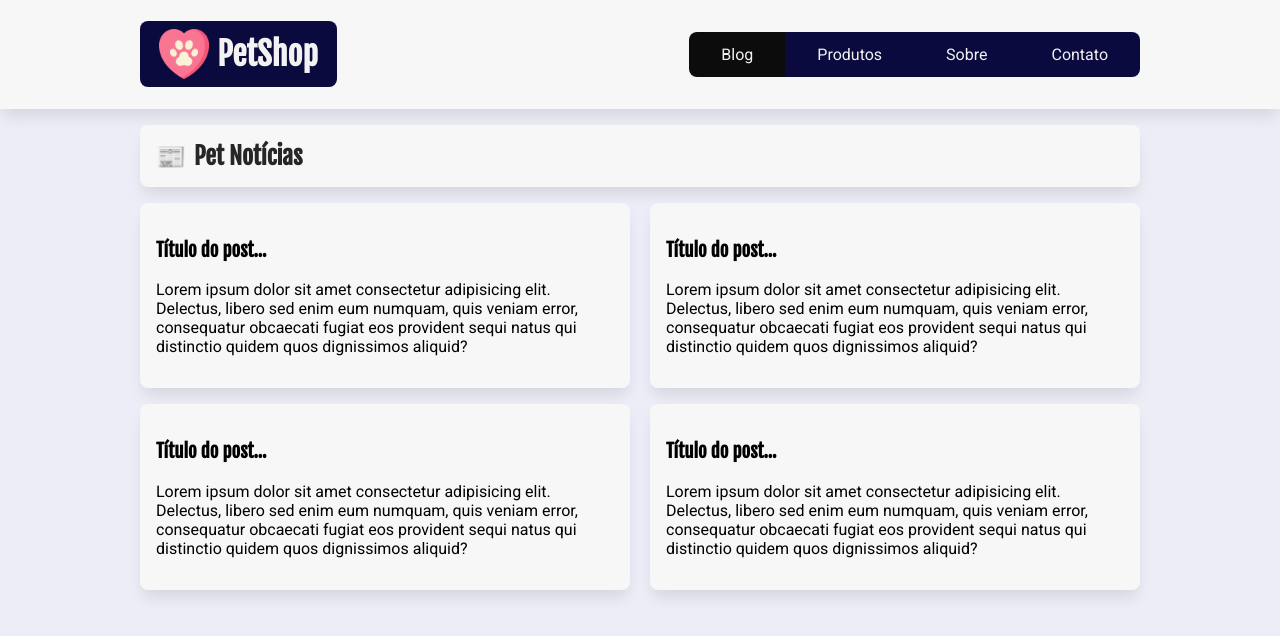
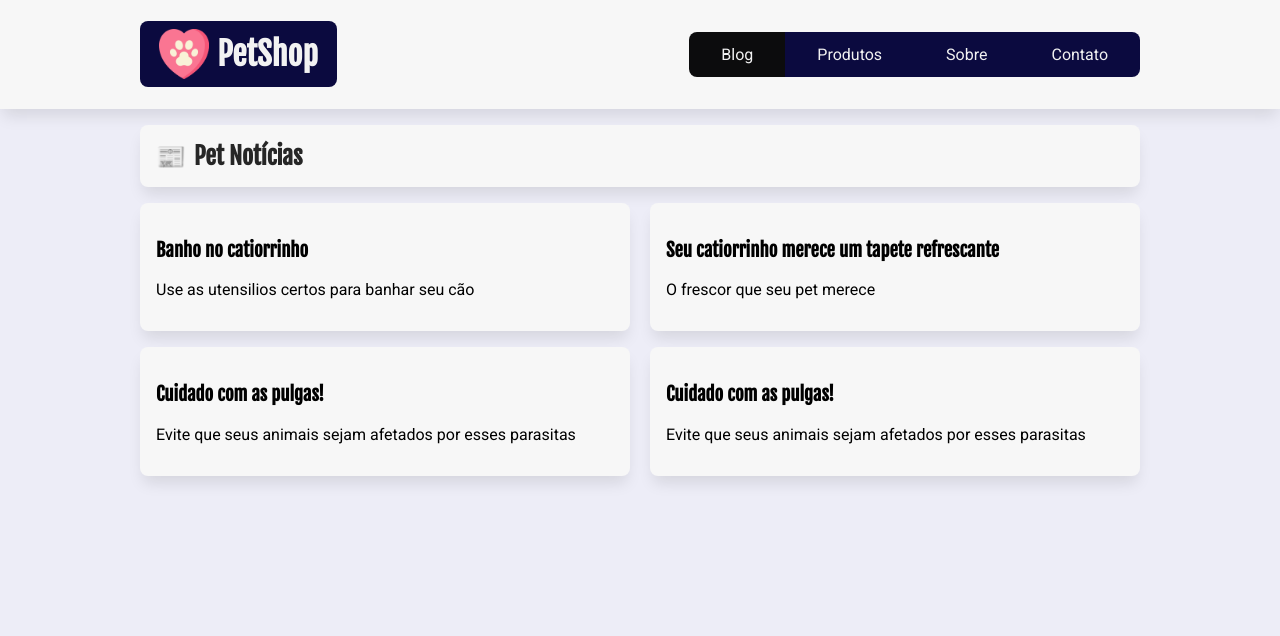
Before and after one commit to thiagoribeiro2003/petshop-react, a React (Create React App) app: page / in a window 1280 px wide. Shown: the top 636 px of the page. Built offline with nearby package versions, Linux system fonts and the light colour scheme.

Commit message:
Exercício map usando da forma desestruturada

```diff
--- a/src/components/ListaPosts/ListaPosts.jsx
+++ b/src/components/ListaPosts/ListaPosts.jsx
@@ -1,46 +1,50 @@
 import estilos from "./ListaPosts.module.css";
 const ListaPosts = () => {
+  const posts = [
+    {
+      id: 1,
+      titulo: "Banho no catiorrinho",
+      subtitulo: "Use as utensilios certos para banhar seu cão",
+      descricao:
+        "Banhos regulares mantém os pelos e pele de seu cachorro limpa, renovada e saudável. O processo de ensaboar e escovar remove resíduos de pelos e peles que já estão mortas, providenciando um maior respiro da pele de seu cachorro",
+      categoria: "bem-estar",
+    },
+    {
+      id: 2,
+      titulo: "Seu catiorrinho merece um tapete refrescante",
+      subtitulo: "O frescor que seu pet merece",
+      descricao:
+        "O produto é um colchonete de nylon, recheado com espuma e gel (não tóxico), que promete refrescar os bichos. O gel interno é ativado com o peso e a pressão do animal, ou seja, começa a funcionar quando o pet está sobre ele. O tapete promete baixar a temperatura entre 6ºC e 10°C em relação à registrada no ambiente.",
+      categoria: "bem-estar",
+    },
+    {
+      id: 3,
+      titulo: "Cuidado com as pulgas!",
+      subtitulo: "Evite que seus animais sejam afetados por esses parasitas",
+      descricao:
+        "Para prevenir que o seu pet seja infestado, coleiras e sprays anti-pulgas e carrapatos são boas opções. Procure uma clínica veterinária para saber qual é a melhor escolha para o seu animal, de acordo com o porte, tipo de pelo e idade. Os sprays precisam ser reforçados a cada 30 dias para que o efeito seja mantido.",
+      categoria: "bem-estar",
+    },
+
+    {
+      id: 4,
+      titulo: "Cuidado com as pulgas!",
+      subtitulo: "Evite que seus animais sejam afetados por esses parasitas",
+      descricao:
+        "Para prevenir que o seu pet seja infestado, coleiras e sprays anti-pulgas e carrapatos são boas opções. Procure uma clínica veterinária para saber qual é a melhor escolha para o seu animal, de acordo com o porte, tipo de pelo e idade. Os sprays precisam ser reforçados a cada 30 dias para que o efeito seja mantido.",
+      categoria: "bem-estar",
+    },
+  ];
+
   return (
     <div className={estilos.lista_posts}>
-      <article className={estilos.post}>
-        <h3>Título do post...</h3>
-        <p>
-          Lorem ipsum dolor sit amet consectetur adipisicing elit. Delectus,
-          libero sed enim eum numquam, quis veniam error, consequatur obcaecati
-          fugiat eos provident sequi natus qui distinctio quidem quos
-          dignissimos aliquid?
-        </p>
-      </article>
-
-      <article className={estilos.post}>
-        <h3>Título do post...</h3>
-        <p>
-          Lorem ipsum dolor sit amet consectetur adipisicing elit. Delectus,
-          libero sed enim eum numquam, quis veniam error, consequatur obcaecati
-          fugiat eos provident sequi natus qui distinctio quidem quos
-          dignissimos aliquid?
-        </p>
-      </article>
-
-      <article className={estilos.post}>
-        <h3>Título do post...</h3>
-        <p>
-          Lorem ipsum dolor sit amet consectetur adipisicing elit. Delectus,
-          libero sed enim eum numquam, quis veniam error, consequatur obcaecati
-          fugiat eos provident sequi natus qui distinctio quidem quos
-          dignissimos aliquid?
-        </p>
-      </article>
-
-      <article className={estilos.post}>
-        <h3>Título do post...</h3>
-        <p>
-          Lorem ipsum dolor sit amet consectetur adipisicing elit. Delectus,
-          libero sed enim eum numquam, quis veniam error, consequatur obcaecati
-          fugiat eos provident sequi natus qui distinctio quidem quos
-          dignissimos aliquid?
-        </p>
-      </article>
+      {/* Desestruturado */}
+      {posts.map(({ id, titulo, subtitulo }) => (
+        <article className={estilos.post} key={id}>
+          <h3>{titulo}</h3>
+          <p>{subtitulo}</p>
+        </article>
+      ))}
     </div>
   );
 };
```
